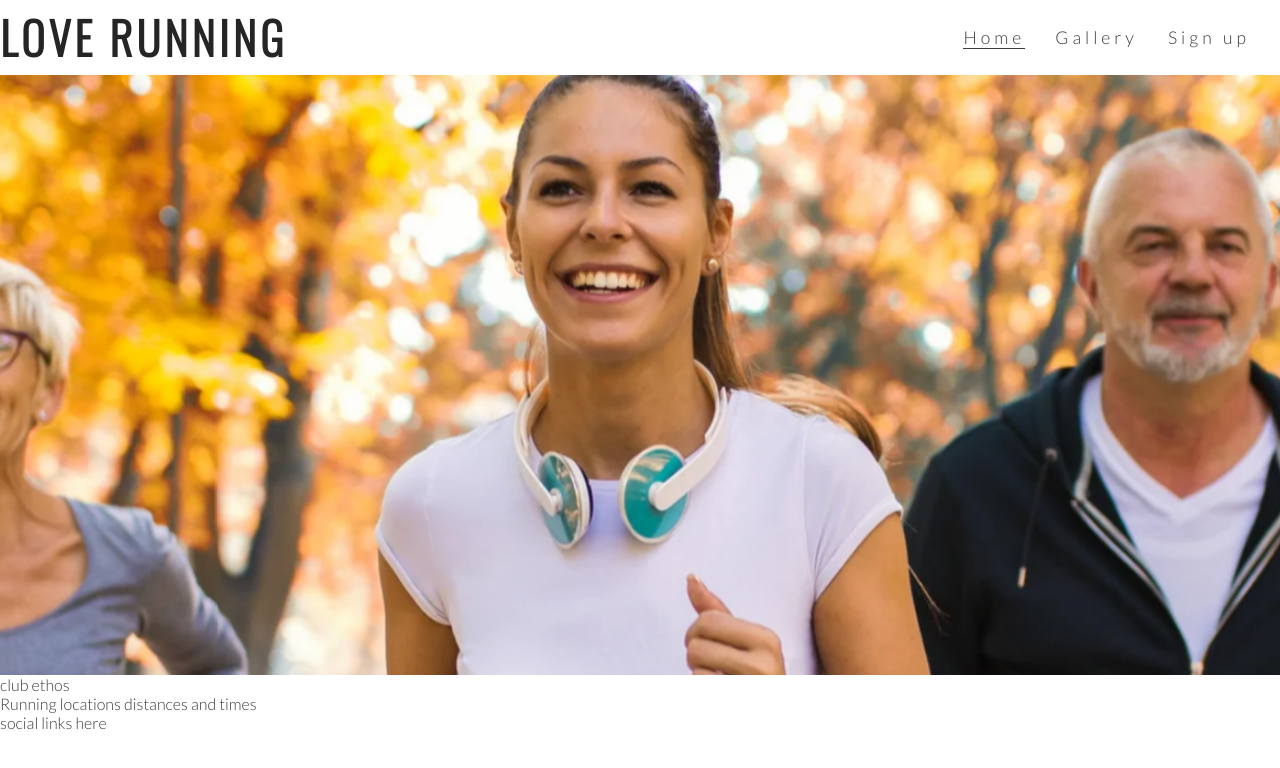
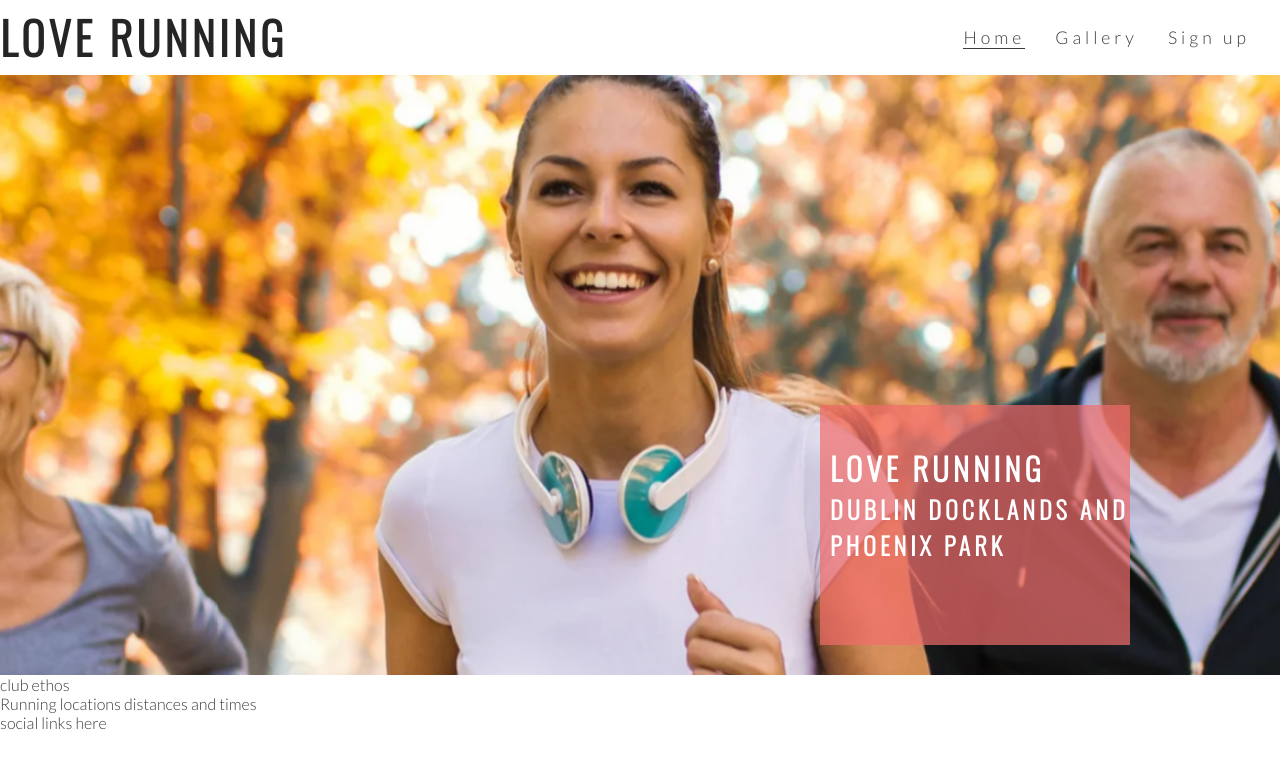
Before and after one commit to LadyNeowen/new-love-running, a plain HTML site: page index.html in a window 1280 px wide. Drawn offline with nearby package versions, Linux system fonts and the light colour scheme.

Commit message:
Add cover text and style

```diff
--- a/assets/css/style.css
+++ b/assets/css/style.css
@@ -58,12 +58,18 @@ h1, h2 {
     border-bottom: 1px solid #3a3a3a;
 }
 
-/*Hero image*/
+/*Hero image and cover text*/
 
 #hero-outer {
     height: 600px;
     width: 100%;
     overflow: hidden;
+
+    position: relative;
+}
+
+#cover-text, #cover-text h2 {
+    color: #fff;
 }
 
 #hero-image {
@@ -78,8 +84,6 @@ h1, h2 {
 }
 
 
-
-
 /*creates the level of zoom for hero image*/
 @keyframes hero-zoom {
     from{
@@ -90,3 +94,24 @@ h1, h2 {
     }
 
 }
+
+#cover-text {
+    font-size: 130%;
+    font-family: Oswald, sans-serif;
+    text-transform: uppercase;
+    letter-spacing: 4px;
+
+    width: 300px;
+    height: 200px;
+
+    padding-top: 40px;
+    padding-left: 10px;
+
+    background-color: rgba(241, 109, 107, .7);
+
+    bottom: 30px;
+    right: 150px;
+
+    position: absolute;
+
+}
--- a/index.html
+++ b/index.html
@@ -34,6 +34,10 @@
     </header>
     <section id="hero-outer">
         <div id="hero-image"></div>
+        <div id="cover-text">
+            <h2> Love Running</h2>
+            <h3>Dublin Docklands And Phoenix Park</h3>
+        </div>
     </section>
     <section>club ethos</section>
     <section>Running locations distances and times</section>
```
